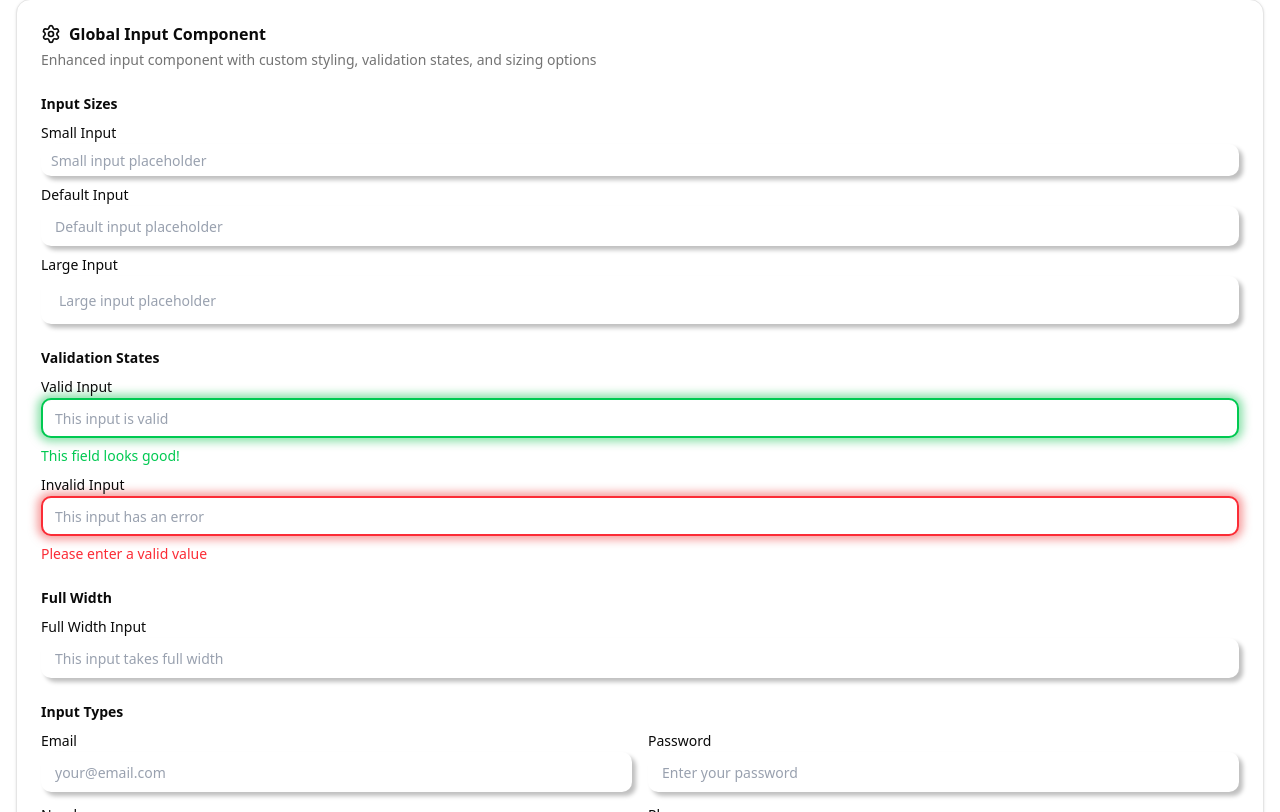
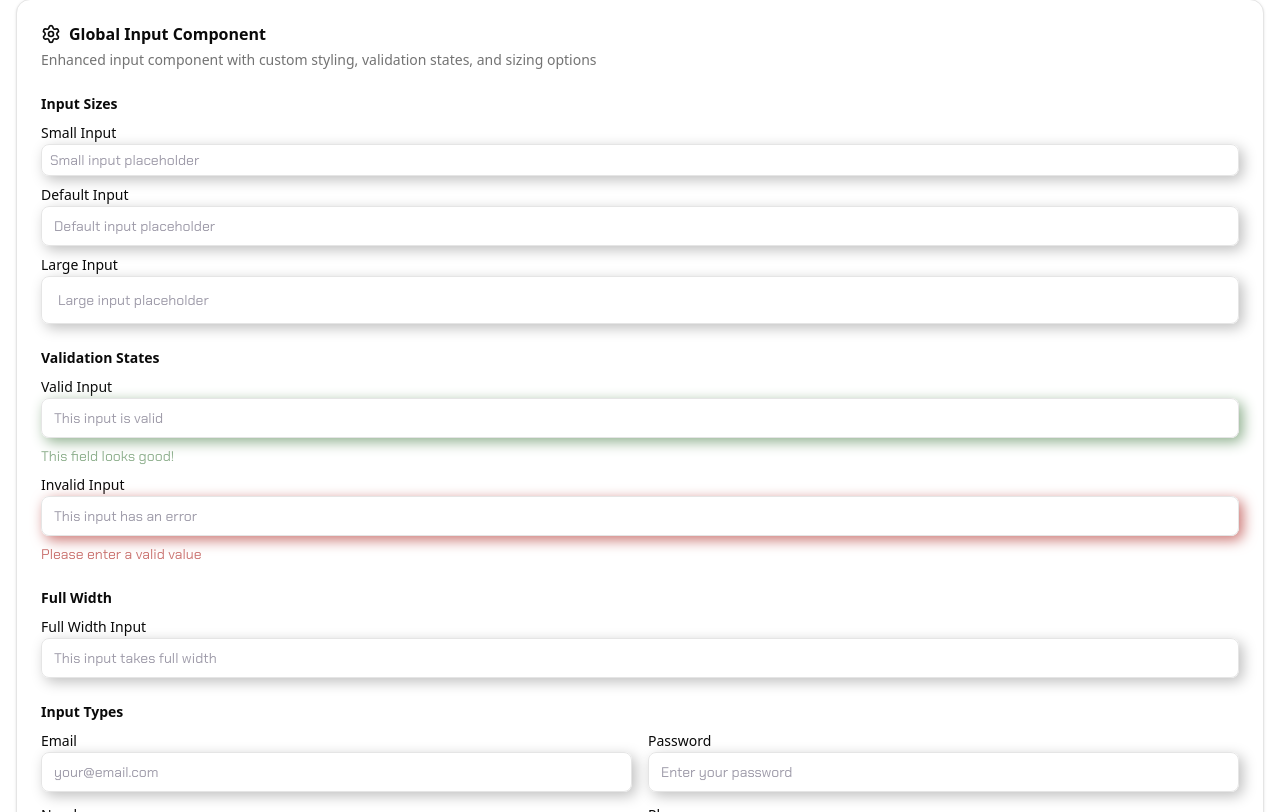
Before and after one commit to DooDoung/doo-doung-frontend, a Next.js app: page /globalcomponents in a window 1280 px wide. Shown: the part 1368-2180 px from the top of the page. Built offline with nearby package versions, Linux system fonts and the light colour scheme.

Commit message:
style: global input

```diff
--- a/src/components/globalComponents/Input.tsx
+++ b/src/components/globalComponents/Input.tsx
@@ -53,27 +53,26 @@ export const GlobalInput = React.forwardRef<HTMLInputElement, GlobalInputProps>(
     };
 
     const baseClasses = `
-      flex rounded-lg bg-white text-neutral-black
-      file:border-0 file:bg-transparent file:text-sm file:font-medium
-      placeholder:text-gray-400
+      flex rounded-md bg-neutral-white/50 text-neutral-black
+      shadow-[4px_4px_14px_0_rgba(0,0,0,0.25),inset_4px_4px_10px_0_rgba(255,255,255,1)]
+      backdrop-blur-[10px]
+      placeholder:text-[rgba(209, 209, 214, 1)]
       disabled:cursor-not-allowed disabled:opacity-50
-      shadow-[4px_4px_4px_0px_rgba(0,0,0,0.25)]
-      border-2 border-transparent
-      transition-all duration-200 ease-in-out
+      focus:ring-0
+      font-chakra
     `;
-
     const stateClasses = {
       default: `
         hover:shadow-[2px_2px_4px_0px_rgba(0,0,0,0.25)]
-        focus-visible:outline-none
-        focus-visible:shadow-[0_0_8px_4px_rgba(236,72,153,0.5),_0_0_8px_4px_rgba(139,92,246,0.5)]
+        focus-visible:shadow-[4px_4px_14px_0px_var(--accent-pink)]
       `,
       invalid: `
-        !border-red-500 !shadow-[0_0_8px_4px_rgba(239,68,68,0.5)]
-        focus-visible:!ring-red-500
+        shadow-[4px_4px_14px_0px_var(--error)]
+        hover:shadow-[2px_2px_4px_0px_var(--error)]
       `,
       valid: `
-        !border-green-500 !shadow-[0_0_8px_4px_rgba(34,197,94,0.5)]
+        shadow-[4px_4px_14px_0px_var(--success)]
+        hover:shadow-[2px_2px_4px_0px_var(--success)]
       `,
     };
 
@@ -81,7 +80,6 @@ export const GlobalInput = React.forwardRef<HTMLInputElement, GlobalInputProps>(
       baseClasses,
       sizeClasses[size],
       fullWidth && "w-full",
-      // Apply conditional state classes
       {
         [stateClasses.invalid]: isInvalid,
         [stateClasses.valid]: isValid,
@@ -95,9 +93,9 @@ export const GlobalInput = React.forwardRef<HTMLInputElement, GlobalInputProps>(
         <Input ref={ref} className={combinedClasses} {...props} />
         {hintText && (
           <p
-            className={cn("mt-2 text-sm", {
-              "text-red-500": isInvalid,
-              "text-green-500": isValid,
+            className={cn("font-chakra mt-2 text-sm", {
+              "text-error": isInvalid,
+              "text-success": isValid,
             })}
           >
             {hintText}
```
